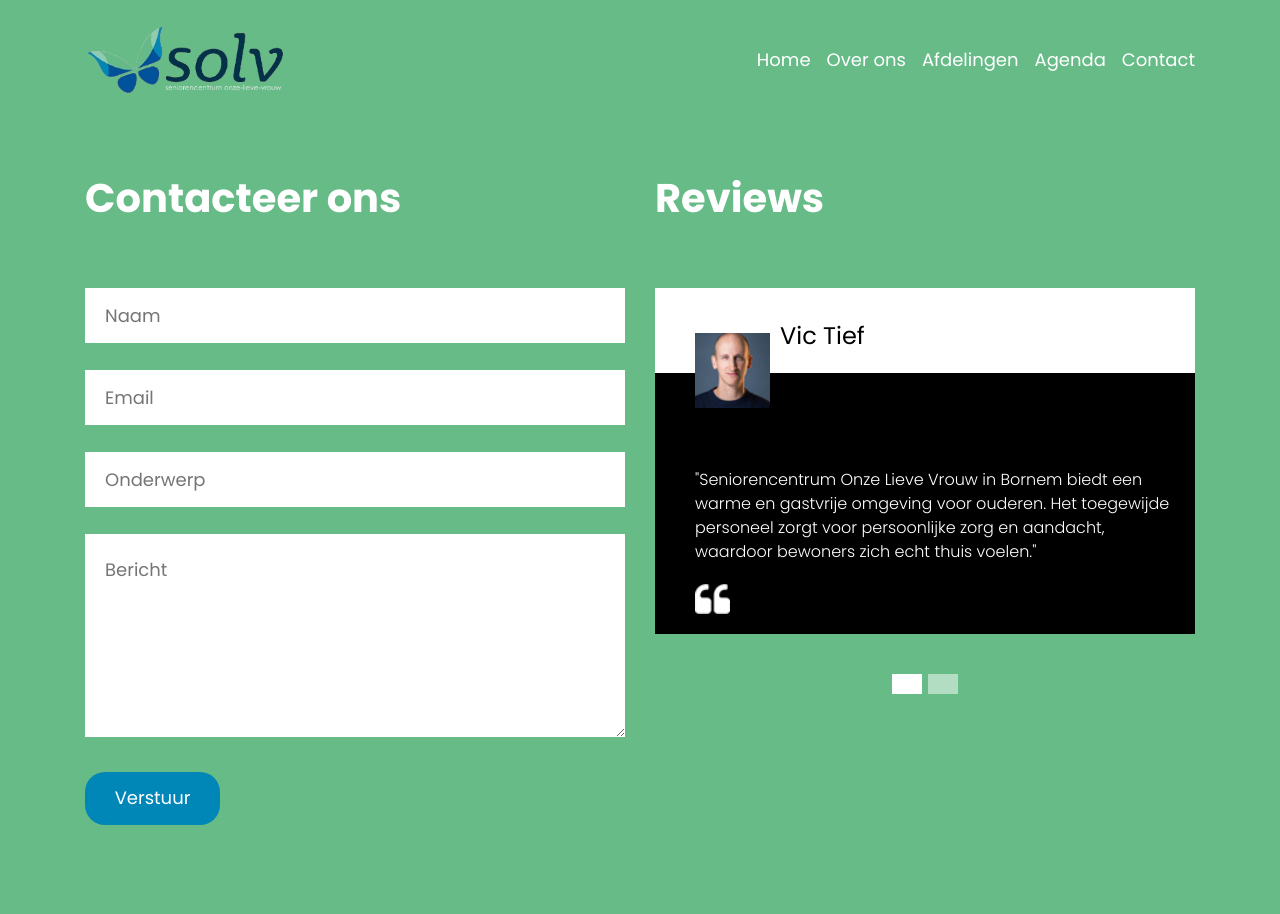
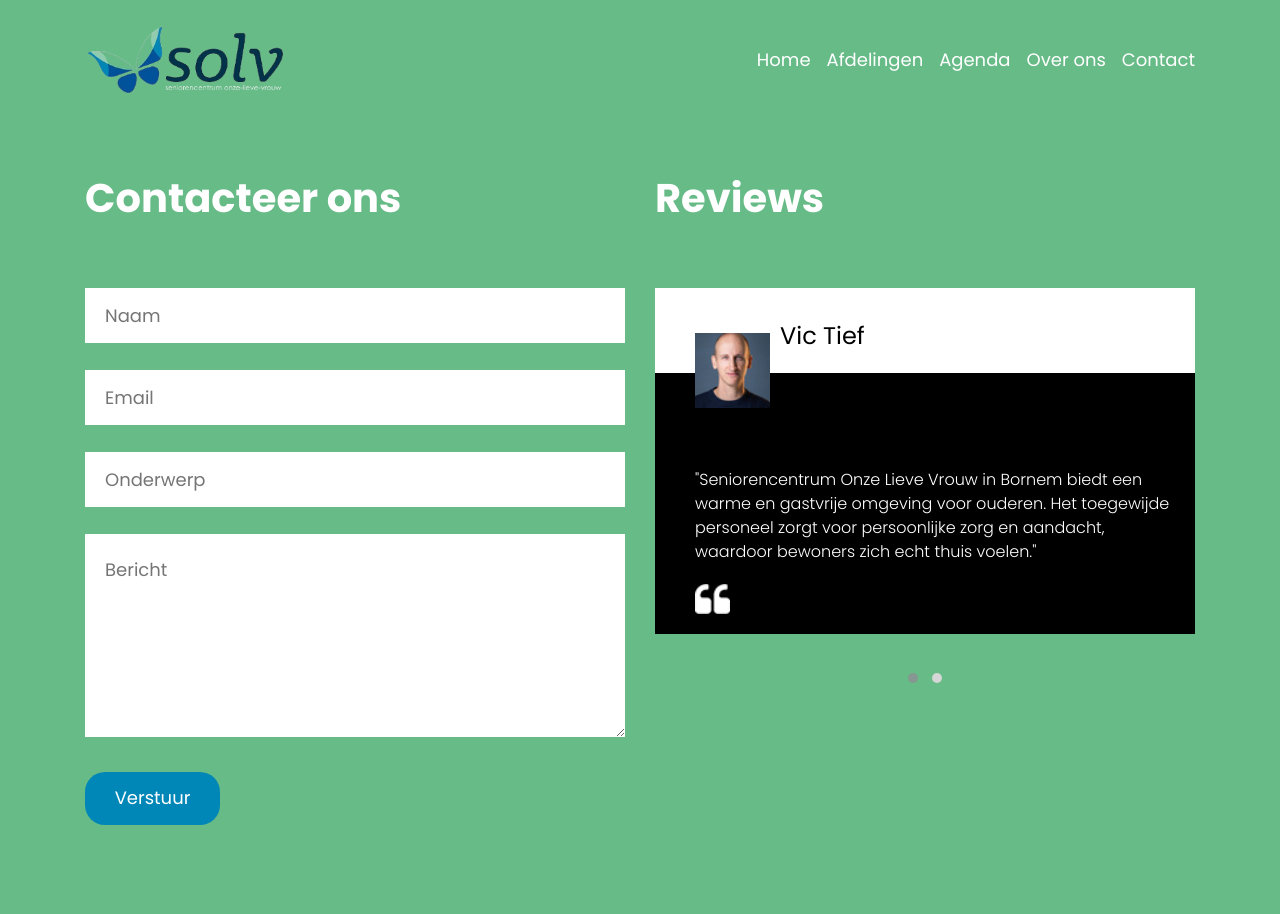
Before and after one commit to tm-robbedecroo/seniorencentrum-OLV, a PHP site: page /view/contact.php in a window 1280 px wide. Shown: the top 914 px of the page. Run offline with PHP 8.4, Linux system fonts and the light colour scheme; some libraries are stand-ins or nearby versions.

Commit message:
navbar fixes + carousel contact fix

```diff
--- a/view/contact.php
+++ b/view/contact.php
@@ -24,29 +24,36 @@
                 <div class="main_bt"><a href="#">Verstuur</a></div>
             </div>
             <div class="col-md-6">
-                <h1 class="contact_text">Reviews</h1>
-                <div id="carouselExampleIndicators" class="carousel slide" data-ride="carousel">
-                    <ol class="carousel-indicators">
-                        <li data-target="#carouselExampleIndicators" data-slide-to="0" class="active"></li>
-                        <li data-target="#carouselExampleIndicators" data-slide-to="1"></li>
-                    </ol>
-                    <div class="carousel-inner">
+                <div class="row">
+                    <div class="col-12">
+                        <h1 class="contact_text">Reviews</h1>
+                    </div>
+                </div>
+                <div class="row">
+                    <div class="col-12 owl-carousel review-carousel owl-theme">
                         <div class="carousel-item active">
                             <h2 class="selfideno_text">Vic Tief</h2>
                             <div class="client_main">
-                                <div class="image_5"><img src="images/chief-technology-officer-portrait-brussels-768x768 (1).jpg"></div>
+                                <div class="image_5"><img src="images/chief-technology-officer-portrait-brussels-768x768 (1).jpg">
+                                </div>
                                 <p class="lorem_ipsum_text">
-                                    "Seniorencentrum Onze Lieve Vrouw in Bornem biedt een warme en gastvrije omgeving voor ouderen.
-                                    Het toegewijde personeel zorgt voor persoonlijke zorg en aandacht, waardoor bewoners zich echt thuis voelen."</p>
+                                    "Seniorencentrum Onze Lieve Vrouw in Bornem biedt een warme en gastvrije
+                                    omgeving voor ouderen.
+                                    Het toegewijde personeel zorgt voor persoonlijke zorg en aandacht, waardoor
+                                    bewoners zich echt thuis voelen."</p>
                                 <div class="quote_icon"><img src="images/quote-icon.png"></div>
                             </div>
                         </div>
-                        <div class="carousel-item">
+                        <div class="carousel-item active">
                             <h2 class="selfideno_text">Ief Vict</h2>
                             <div class="client_main">
-                                <div class="image_5"><img src="images/Automotive-industry-corporate-headshot-photographer-brussels-768x768 (1).jpg"></div>
-                                <p class="lorem_ipsum_text">"Een verblijf in Seniorencentrum Onze Lieve Vrouw in Bornem is een zegen voor onze ouderen.
-                                    Met uitstekende faciliteiten en een vriendelijke sfeer, biedt het centrum een veilige haven waar
+                                <div class="image_5"><img src="images/Automotive-industry-corporate-headshot-photographer-brussels-768x768 (1).jpg">
+                                </div>
+                                <p class="lorem_ipsum_text">
+                                    "Een verblijf in Seniorencentrum Onze Lieve Vrouw in Bornem is een zegen voor
+                                    onze ouderen.
+                                    Met uitstekende faciliteiten en een vriendelijke sfeer, biedt het centrum een
+                                    veilige haven waar
                                     ouderen kunnen genieten van hun gouden jaren."</p>
                                 <div class="quote_icon"><img src="images/quote-icon.png"></div>
                             </div>
@@ -57,6 +64,19 @@
         </div>
     </div>
 </div>
-<!-- contact section end -->
+
+<script src="js/owl.carousel.min.js"></script>
+<script defer>
+    $(window).on("load", function() {
+
+        $(".review-carousel").owlCarousel({
+            items: 1,
+            loop: true,
+            dots: true,
+            autoplay: true,
+            autoplayTimeout: 10000
+        });
+    });
+</script>
 
 <?php include 'includes/footer.php'; ?>
--- a/view/includes/navigation.php
+++ b/view/includes/navigation.php
@@ -8,9 +8,9 @@
         <div class="collapse navbar-collapse" id="nav-items-collapse">
             <div class="navbar-nav">
                 <a class="nav-item nav-link hover-underline-animation active" href="index.php">Home</a>
-                <a class="nav-item nav-link hover-underline-animation" href="overons.php">Over ons</a>
                 <a class="nav-item nav-link hover-underline-animation" href="afdelingen.php">Afdelingen</a>
                 <a class="nav-item nav-link hover-underline-animation" href="agenda.php">Agenda</a>
+                <a class="nav-item nav-link hover-underline-animation" href="overons.php">Over ons</a>
                 <a class="nav-item nav-link hover-underline-animation" href="contact.php">Contact</a>
             </div>
         </div>
```
